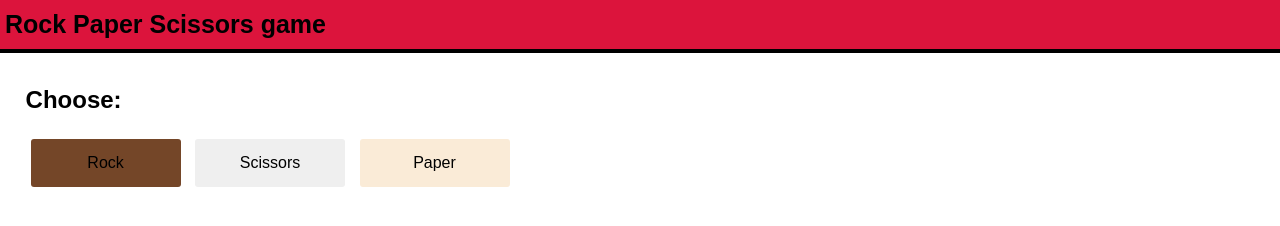
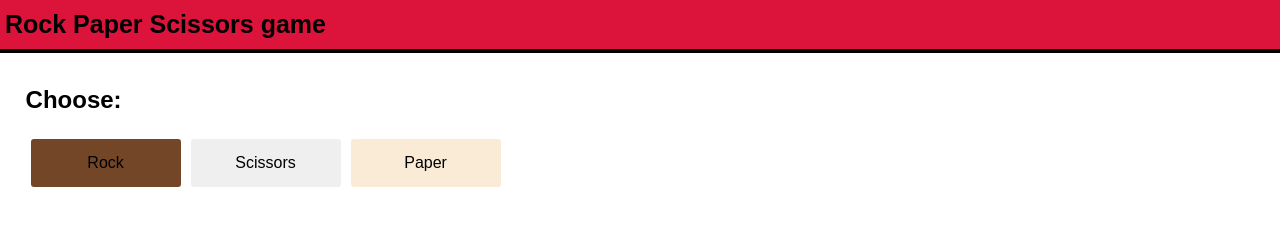
Before and after one commit to btomazin/rock-paper-scissors, a plain HTML site: page index.html in a window 1280 px wide. Drawn offline with Linux system fonts and the light colour scheme.

Commit message:
added flex display to align buttons buttons

```diff
--- a/index.html
+++ b/index.html
@@ -12,9 +12,11 @@
   <div id="header">Rock Paper Scissors game</div>
   <div id="body">
     <h2 id="h2">Choose:</h2>
-    <button class="gamebtn" id="Rock">Rock</button>
-    <button class="gamebtn" id="Scissors">Scissors</button>
-    <button class="gamebtn" id="Paper">Paper</button>
+    <div class="buttons">
+      <button class="gamebtn" id="Rock">Rock</button>
+      <button class="gamebtn" id="Scissors">Scissors</button>
+      <button class="gamebtn" id="Paper">Paper</button>
+    </div>
     <div id="results"></div>
   </div>
 </body>
--- a/style.css
+++ b/style.css
@@ -9,6 +9,18 @@ button{
   font-size: 16px;
   border-radius: 3px;
   width: 150px;
+}
+
+.buttons {
+  display: flex;
+  flex-flow: column;
+  align-items: center;
+}
+
+@media screen and (min-width: 500px) {
+  .buttons{
+    flex-flow: row;
+  }
 }
 
 button:active{
```
